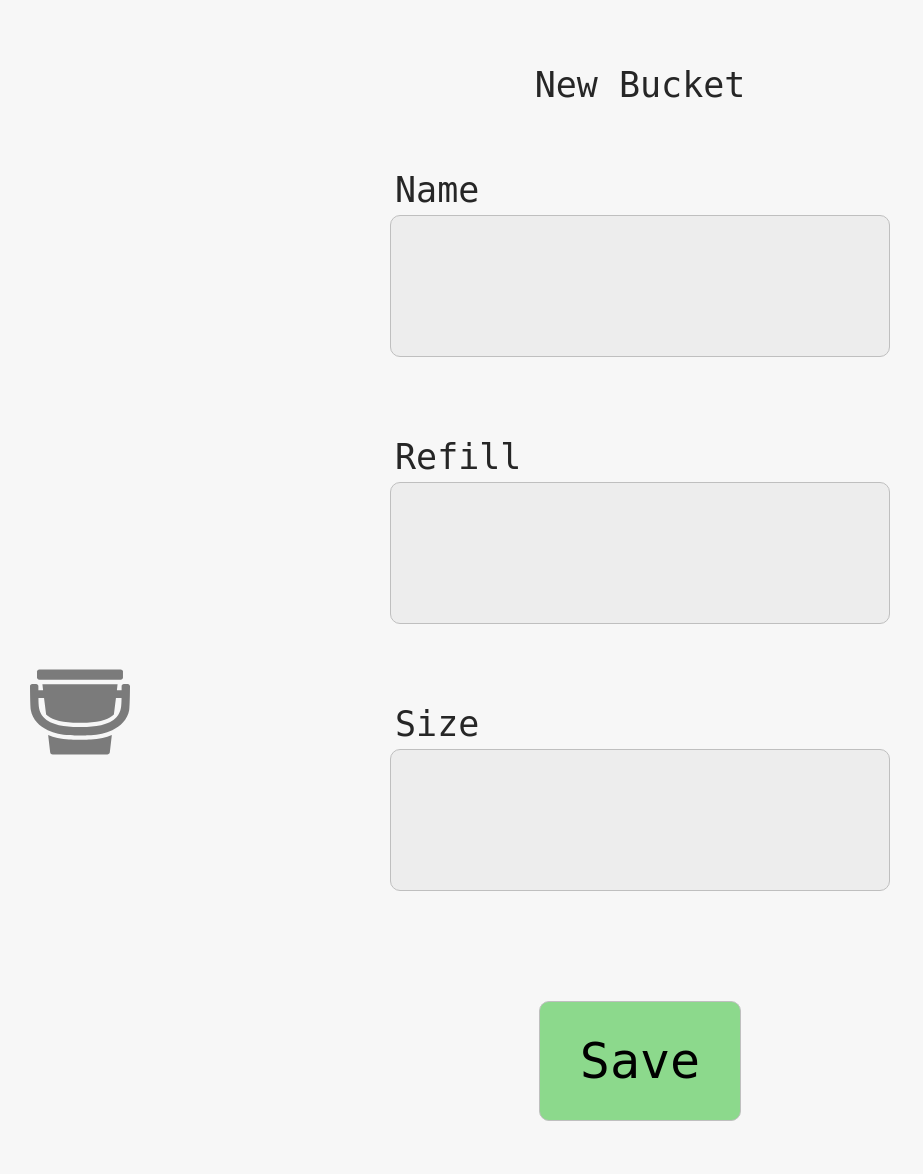
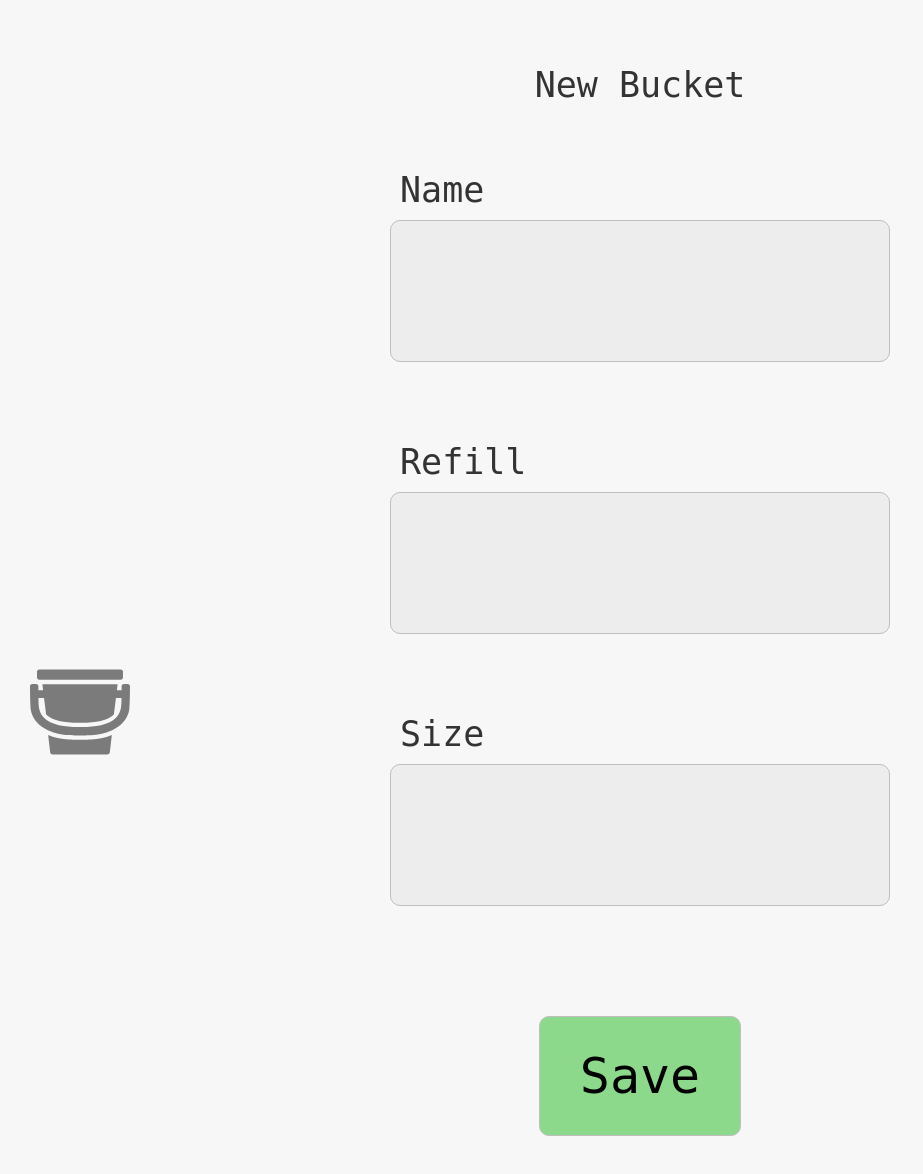
Before and after one commit to bryanchambers/buckets, a Flask app: page /buckets/new in a window 1280 px wide. Shown: the whole page, without its empty margins (0-923 px from the left). Before the commit the page ends 1121 px from the top, so only its background shows below. Run offline with Flask 2, Linux system fonts and the light colour scheme; some libraries are stand-ins or nearby versions.

Commit message:
Updated bucket styling

```diff
--- a/static/style.css
+++ b/static/style.css
@@ -2,7 +2,7 @@ body {
     background: #f7f7f7;
 	font-family: monospace;
     font-size: 35px;
-    color: #262626;
+    color: #333333;
 }
 
 #wrapper {
@@ -44,7 +44,7 @@ body {
 input, select {
     width: 100%;
     box-sizing: border-box;
-    margin: 5px 0px 80px;
+    margin: 10px 0px 80px;
     padding: 35px 45px;
     font-size:  60px !important;
     font-family: inherit;
@@ -58,7 +58,7 @@ input, select {
 
 label {
     padding: 0px;
-    margin: 0px 5px;
+    margin: 0px 10px;
 }
 
 button {
```
